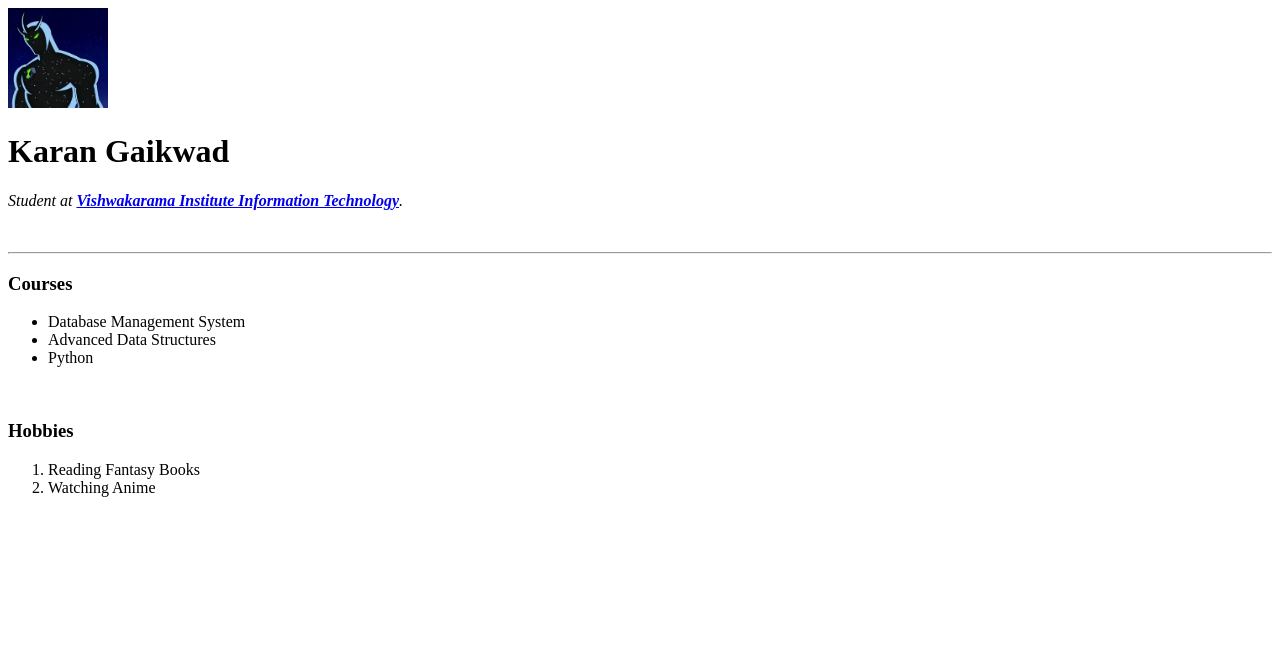
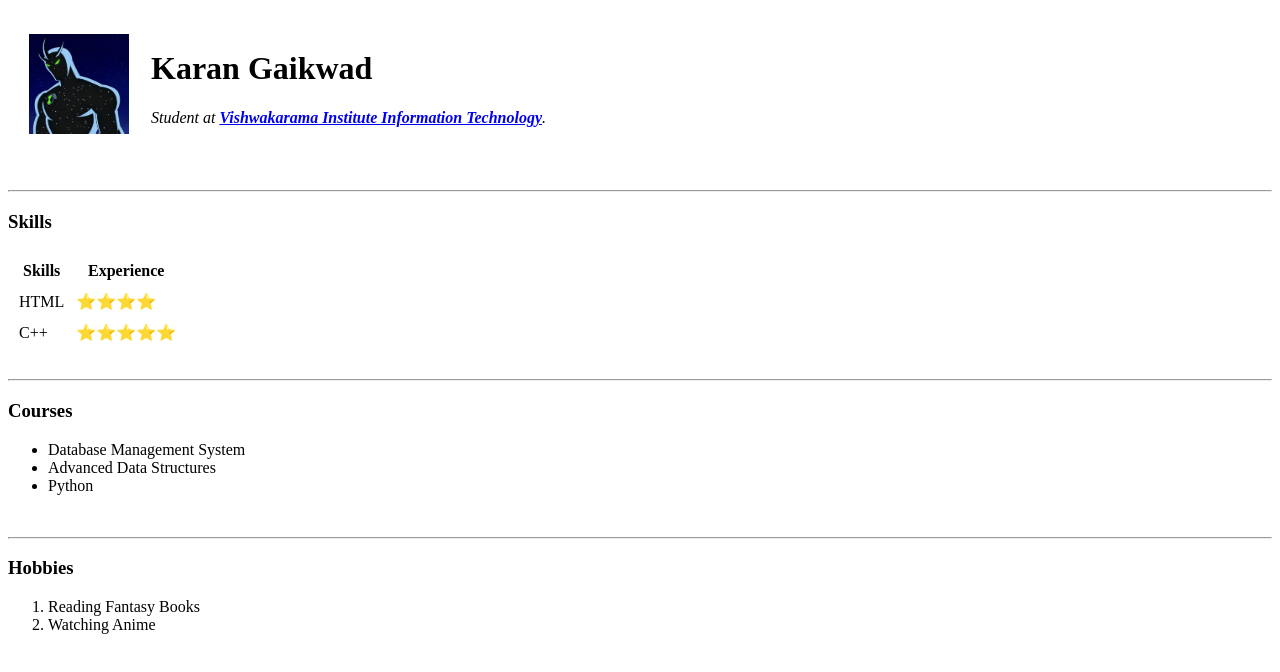
Before and after one commit to karangaikwad/HTML-Personal_Site, a plain HTML site: page index.html in a window 1280 px wide. Drawn offline with Linux system fonts and the light colour scheme.

Commit message:
4th commit

```diff
--- a/index.html
+++ b/index.html
@@ -5,9 +5,36 @@
     <title>Karan's Personal Website</title>
   </head>
   <body>
-    <img src="Images/Alien_X_One_Omnitrix.png" height="100" width="100">
-    <h1>Karan Gaikwad</h1>
-    <p><em>Student at <strong><a href="https://www.viit.ac.in/">Vishwakarama Institute Information Technology</a></strong>.</em></p>
+    <table cellspacing = 20>
+      <tr>
+        <td><img src="Images/Alien_X_One_Omnitrix.png" height="100" width="100"></td>
+        <td><h1>Karan Gaikwad</h1>
+          <p><em>Student at <strong><a href="https://www.viit.ac.in/">Vishwakarama Institute Information Technology</a></strong>.</em></p></td>
+      </tr>
+    </table>
+    <br>
+    <hr>
+    <h3>Skills</h3>
+    <table cellspacing = 10>
+      <thead>
+        <tr>
+        <th>Skills</th>
+        <th>Experience</th>
+      </tr>
+      </thead>
+      <tbody>
+        <tr>
+          <td>HTML</td>
+          <td>⭐⭐⭐⭐</td>
+        </tr>
+        <tr>
+          <td>C++</td>
+          <td>⭐⭐⭐⭐⭐</td>
+        </tr>
+      </tbody>
+      <tbody>
+      </tbody>
+    </table>
     <br>
     <hr>
     <h3>Courses</h3>
@@ -17,6 +44,7 @@
       <li>Python</li>
     </ul>
     <br>
+    <hr>
     <h3>Hobbies</h3>
     <ol>
       <li>Reading Fantasy Books</li>
```
